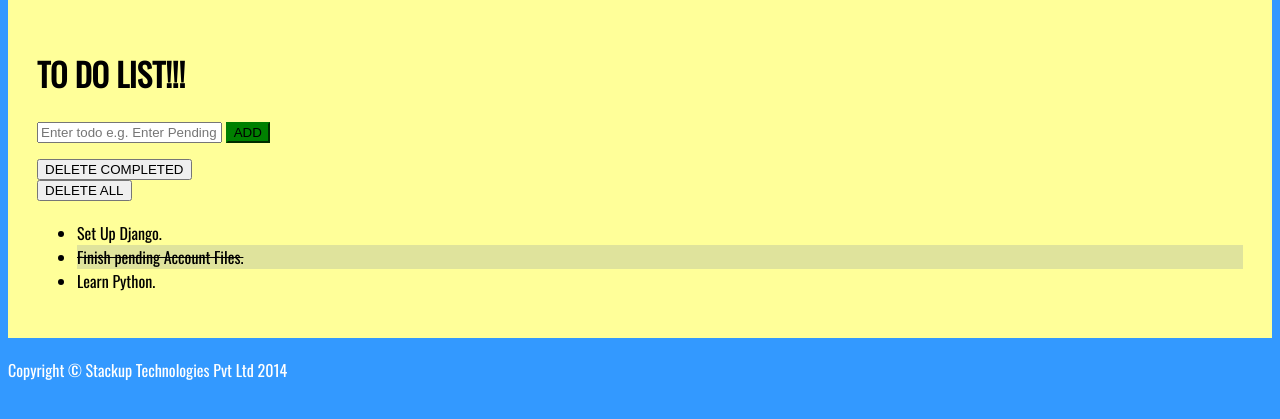
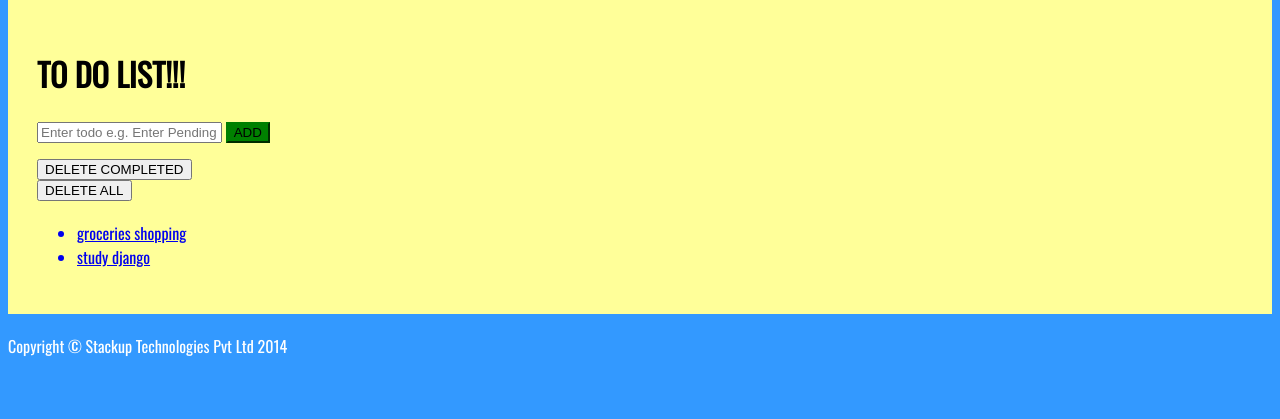
Before and after one commit to jayashree-pixel/todoapp, a Django app: page / in a window 1280 px wide. Shown: the part 127-546 px from the top of the page. Run offline with Django 3.2, Linux system fonts and the light colour scheme; data comes from the database, SQL or seed files in the repository.

Commit message:
Displaying database items

```diff
--- a/todolist/templates/todolist/index.html
+++ b/todolist/templates/todolist/index.html
@@ -51,9 +51,13 @@
 					</div>
 
 					<ul class="list-group t20">
-						<li class="list-group-item">Set Up Django.</li>
-						<li class="list-group-item todo-completed">Finish pending Account Files.</li>
-						<li class="list-group-item">Learn Python.</li>
+						{% for todolist in todo_items %}
+						    {% if todolist.completed %}
+						    <li class="list-group-item todo-completed">{{todolist.text}}</li>
+						    {% else %}
+						    <a href="#"><li class="list-group-item ">{{todolist.text}}</li></a>
+						    {% endif %}
+						{% endfor %}
 					</ul>
 				</div>
 			</div>
--- a/todolist/views.py
+++ b/todolist/views.py
@@ -1,6 +1,10 @@
 from django.shortcuts import render
+from .models import Todolist
 
 
 # Create your views here.
 def index(request):
-    return render(request, 'todolist/index.html')
+    todo_items = Todolist.objects.order_by('id')
+    context = {'todo_items': todo_items}
+
+    return render(request, 'todolist/index.html', context)
```
